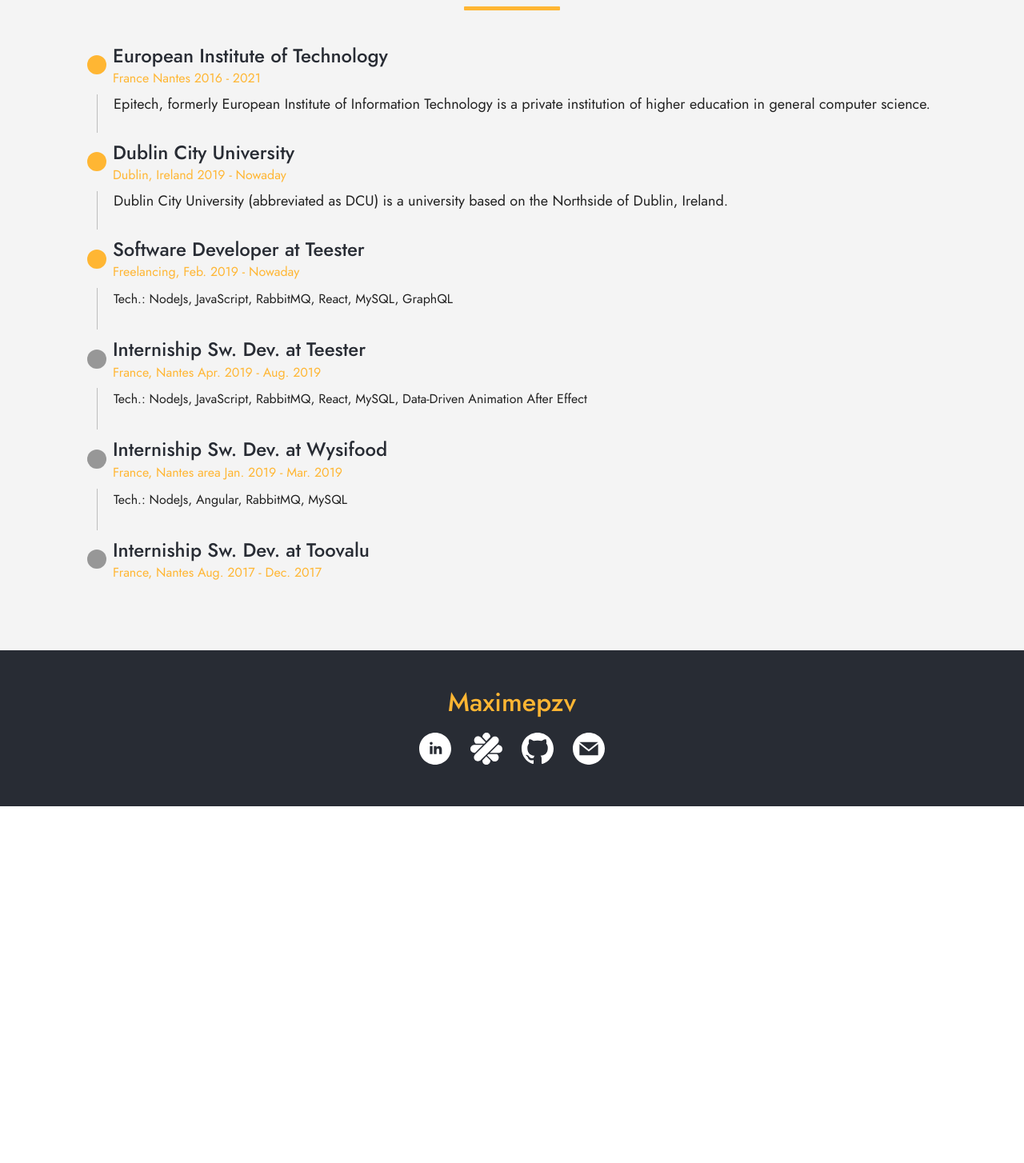
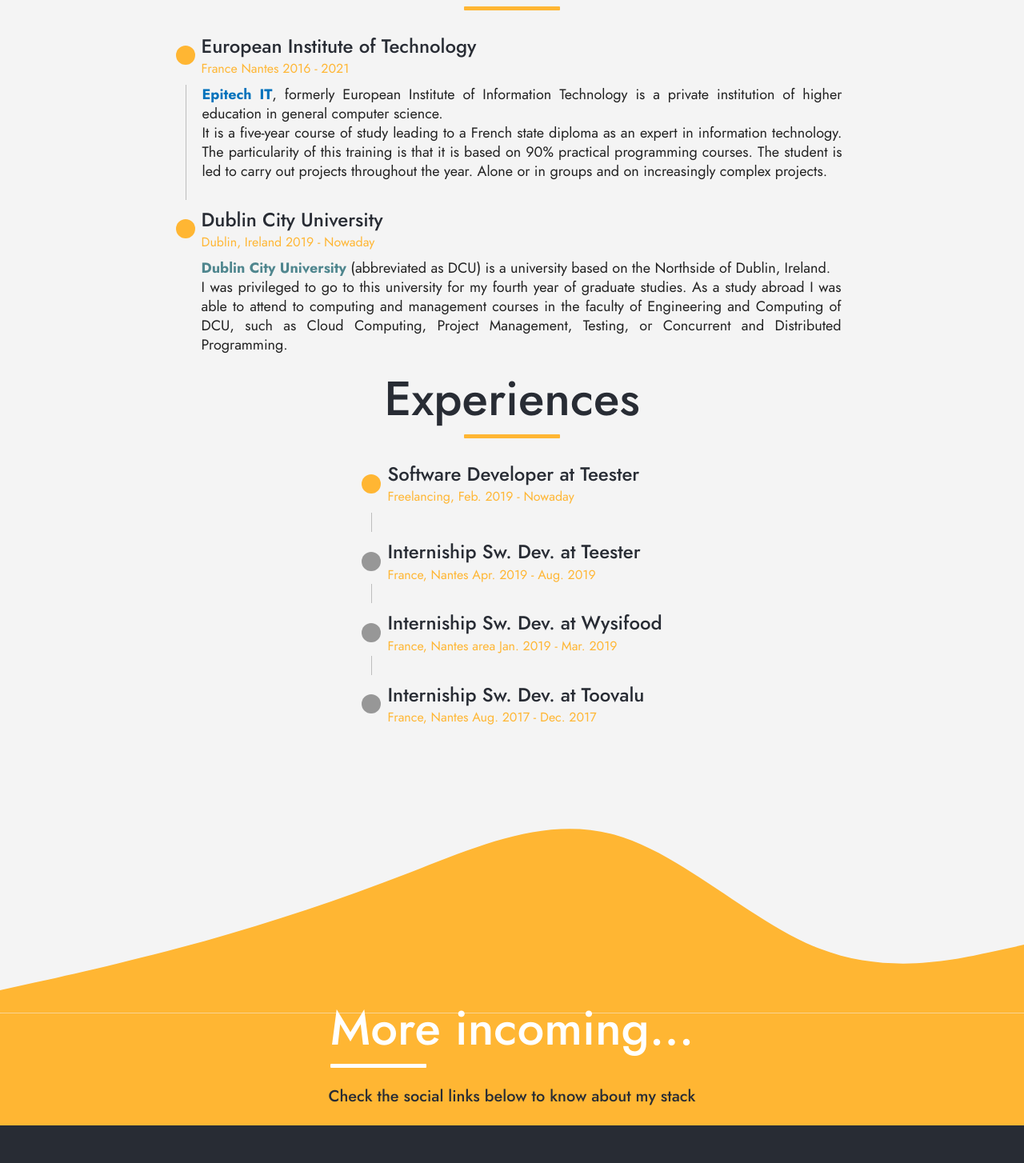
Before and after one commit to Maximepzv/Resume, a React (Create React App) app: page / in a window 1280 px wide. Shown: the part 1202-2656 px from the top of the page at 80% size. Before the commit the page ends 2210 px from the top, so only its background shows below. Built offline with nearby package versions, Linux system fonts and the light colour scheme.

Commit message:
Schooling details and more incoming

```diff
--- a/src/App.js
+++ b/src/App.js
@@ -1,6 +1,7 @@
 import React from 'react';
 import Header from './components/Header';
 import About from './components/About';
+import More from './components/More';
 import Footer from './components/Footer';
 import Experience from './components/Experience';
 import { ThemeProvider, createMuiTheme, responsiveFontSizes } from '@material-ui/core/styles';
@@ -32,6 +33,7 @@
       <Wave style={{ marginBottom: '-3%' }} />
       <About />
       <Experience />
+      <More />
       <Footer />
     </ThemeProvider>
   );
--- a/src/components/About/index.css
+++ b/src/components/About/index.css
@@ -34,3 +34,9 @@
 .about-divider {
     margin-left: 8px;
 }
+
+.about-link-teester {
+    font-weight: bold;
+    color: #7272ff;
+    text-decoration: none;
+}
--- a/src/components/About/index.js
+++ b/src/components/About/index.js
@@ -40,7 +40,8 @@
           <div className="about-right">
             <Typography color="secondary" component="p" variant="bod1">
               Student from Epitech France, I'm currently in Dublin City University studying computer science as an Erasmus Student.
-              For more than three years, I have been carrying out projects for school and for internships. I also work as a freelancer on my free time.
+              For more than three years, I have been carrying out projects for school and for internships. I also work as a freelancer on my free time
+              and I'm currently on a mission for <a href="https://www.welcometothejungle.com/fr/companies/teester" target="_blank" rel="noopener" className="about-link-teester">Teester</a>.
             </Typography>
           </div>
         </div>
--- a/src/components/Experience/index.css
+++ b/src/components/Experience/index.css
@@ -20,6 +20,10 @@
     margin-bottom: 16px;
 }
 
+.MuiStepper-root {
+    padding: 12px!important;
+}
+
 .MuiStepIcon-text {
     display: none;
 }
@@ -32,6 +36,14 @@
 .experience-stepper-content {
     line-height: 24px;
     font-size: large;
+    max-width: 800px;
+    text-align: justify;
+}
+
+@media only screen and (max-width: 425px) {
+    .experience-stepper-content {
+        text-align: justify;
+    }
 }
 
 .experience-step-subtitle {
@@ -44,3 +56,15 @@
     font-size: x-large!important;
     color: #282C34!important;
 }
+
+.experience-link-epitech {
+    font-weight: bold;
+    text-decoration: none;
+    color: #0072bc
+}
+
+.experience-link-dcu {
+    font-weight: bold;
+    text-decoration: none;
+    color: rgb(79,134,142);
+}
--- a/src/components/Experience/index.js
+++ b/src/components/Experience/index.js
@@ -15,7 +15,7 @@
       <Container maxWidth="xl">
         <div className="experience-wrapper">
           <Typography color="secondary" components="h4" variant="h2" className="experience-title">
-            <Box textAlign="center" fontWeight="fontWeightMedium" m={1}>Experiences</Box>
+            <Box textAlign="center" fontWeight="fontWeightMedium" m={1}>Education</Box>
             <div className="experience-divider">
               <Divider />
             </div>
@@ -29,7 +29,12 @@
                 <Typography variant="body2" component="p" className="experience-step-title">European Institute of Technology</Typography>
               </StepLabel>
               <StepContent>
-                <Typography className="experience-stepper-content" component="p" variant="bod1">Epitech, formerly European Institute of Information Technology is a private institution of higher education in general computer science.</Typography>
+                <Typography className="experience-stepper-content" component="p" variant="bod1">
+                  <a href="https://www.epitech.eu" target="_blank" rel="noopener" className="experience-link-epitech">Epitech IT</a>, formerly European Institute of Information Technology is a private institution of higher education in general computer science.<br/>
+                  It is a five-year course of study leading to a French state diploma as an expert in information technology.
+                  The particularity of this training is that it is based on 90% practical programming courses.
+                  The student is led to carry out projects throughout the year. Alone or in groups and on increasingly complex projects.
+                </Typography>
               </StepContent>
             </Step>
             <Step expanded active>
@@ -40,9 +45,20 @@
                 <Typography variant="body2" component="p" className="experience-step-title">Dublin City University</Typography>
               </StepLabel>
               <StepContent>
-                <Typography className="experience-stepper-content" component="p" variant="bod1">Dublin City University (abbreviated as DCU) is a university based on the Northside of Dublin, Ireland.</Typography>
+                <Typography className="experience-stepper-content" component="p" variant="bod1">
+                  <a href="https://www.dcu.ie/engineering_and_computing/index.shtml" target="_blank" rel="noopener" className="experience-link-dcu">Dublin City University</a> (abbreviated as DCU) is a university based on the Northside of Dublin, Ireland.<br/>
+                  I was privileged to go to this university for my fourth year of graduate studies. As a study abroad I was able to attend to computing and management courses in the faculty of Engineering and Computing of DCU, such as Cloud Computing, Project Management, Testing, or Concurrent and Distributed Programming.
+                </Typography>
               </StepContent>
             </Step>
+          </Stepper>
+          <Typography color="secondary" components="h4" variant="h2" className="experience-title">
+            <Box textAlign="center" fontWeight="fontWeightMedium" m={1}>Experiences</Box>
+            <div className="experience-divider">
+              <Divider />
+            </div>
+          </Typography>
+          <Stepper expanded orientation="vertical" className="experience-stepper">
             <Step expanded active>
               <StepLabel
                 optional={"Freelancing, Feb. 2019 - Nowaday"}
@@ -51,7 +67,9 @@
                 <Typography variant="body2" component="p" className="experience-step-title">Software Developer at Teester</Typography>
               </StepLabel>
               <StepContent>
-                <Typography className="experience-stepper-content" component="p" variant="subtitle1">Tech.: NodeJs, JavaScript, RabbitMQ, React, MySQL, GraphQL</Typography>
+                {/*<Typography className="experience-stepper-content" component="p" variant="subtitle1">
+                  Tech.: NodeJs, JavaScript, RabbitMQ, React, MySQL, GraphQL
+                </Typography>*/}
               </StepContent>
             </Step>
             <Step expanded>
@@ -61,9 +79,9 @@
               >
                 <Typography variant="body2" component="p" className="experience-step-title">Interniship  Sw. Dev. at Teester</Typography>
               </StepLabel>
-              <StepContent>
+              {/*<StepContent>
                 <Typography className="experience-stepper-content" component="p" variant="subtitle1">Tech.: NodeJs, JavaScript, RabbitMQ, React, MySQL, Data-Driven Animation After Effect</Typography>
-              </StepContent>
+              </StepContent>*/}
             </Step>
             <Step expanded>
               <StepLabel
@@ -72,9 +90,9 @@
               >
                 <Typography variant="body2" component="p" className="experience-step-title">Interniship  Sw. Dev. at Wysifood</Typography>
               </StepLabel>
-              <StepContent>
+              {/*<StepContent>
                 <Typography className="experience-stepper-content" component="p" variant="subtitle1">Tech.: NodeJs, Angular, RabbitMQ, MySQL</Typography>
-              </StepContent>
+              </StepContent>*/}
             </Step>
             <Step expanded>
               <StepLabel
--- a/src/components/Footer/index.js
+++ b/src/components/Footer/index.js
@@ -14,6 +14,7 @@
     <div className="footer-root">
       <Container maxWidth="xl">
         <div className="footer-wrapper">
+          <Box textAlign="center" fontWeight="fontWeightMedium" m={1} style={{ color: '#fff' }}>Made with <span role="img" aria-label="heart">❤</span> and React by</Box>
           <Typography color="primary" components="p" variant="h4" className="footer-title">
             <Box textAlign="center" fontWeight="fontWeightMedium" m={1}>Maximepzv</Box>
           </Typography>
--- /dev/null
+++ b/src/components/More/index.css
@@ -0,0 +1,23 @@
+.more-root {
+    background: #FFB633;
+}
+
+.more-wrapper {
+    display: flex;
+    flex-wrap: wrap;
+    place-content: center;
+    padding: 20px 0 20px 0;
+}
+
+.more-title {
+    color: #fff;
+}
+
+.more-divider {
+    margin-left: 8px;
+}
+
+.more-content {
+    text-align: center;
+    padding-bottom: 20px;
+}
--- /dev/null
+++ b/src/components/More/index.js
@@ -0,0 +1,60 @@
+import React from 'react';
+import './index.css';
+import {makeStyles, ThemeProvider} from '@material-ui/core/styles';
+import Container from "@material-ui/core/Container";
+import Typography from "@material-ui/core/Typography";
+import Box from "@material-ui/core/Box";
+import Divider from "@material-ui/core/Divider";
+
+const useStyles = makeStyles(theme => ({
+  root: {
+    borderRadius: 5,
+    border: 0,
+    fontSize: 'large',
+    padding: `${theme.spacing(1.5)}px ${theme.spacing(7)}px`,
+    boxShadow: '0 3px 5px 2px rgba(255, 105, 135, .3)',
+  },
+  divider: {
+    margin: 0,
+    width: '15vh',
+    backgroundColor: '#fff',
+    height: '5px',
+    borderRadius: 1,
+  },
+  dividerContainer: {
+    display: 'flex',
+    justifyContent: 'left',
+    [theme.breakpoints.down('xs')]: {
+      display: 'flex',
+      justifyContent: 'center',
+    }
+  },
+  wave: {
+    backgroundColor: '#F4F4F4',
+    marginBottom: '-50px',
+  }
+}));
+
+export default () => {
+  const classes = useStyles();
+
+  return (
+    <div>
+      <svg className={classes.wave} xmlns="http://www.w3.org/2000/svg" viewBox="0 0 1440 320"><path fill="#FFB633" fill-opacity="1" d="M0,288L48,277.3C96,267,192,245,288,218.7C384,192,480,160,576,122.7C672,85,768,43,864,69.3C960,96,1056,192,1152,229.3C1248,267,1344,245,1392,234.7L1440,224L1440,320L1392,320C1344,320,1248,320,1152,320C1056,320,960,320,864,320C768,320,672,320,576,320C480,320,384,320,288,320C192,320,96,320,48,320L0,320Z"></path></svg>
+      <div className="more-root">
+        <Container maxWidth="xl">
+          <div className="more-wrapper">
+            <Typography components="h3" variant="h2" className="more-title">
+              <Box textAlign="center" fontWeight="fontWeightMedium" m={1}>More incoming...</Box>
+              <div className={`more-divider ${classes.dividerContainer}`}>
+                <Divider variant="middle" classes={{ middle: classes.divider }} />
+              </div>
+            </Typography>
+          </div>
+          <Typography color="secondary" components="p" variant="h6" className="more-content">Check the social links below to know about my stack</Typography>
+        </Container>
+      </div>
+    </div>
+
+  );
+};
```
